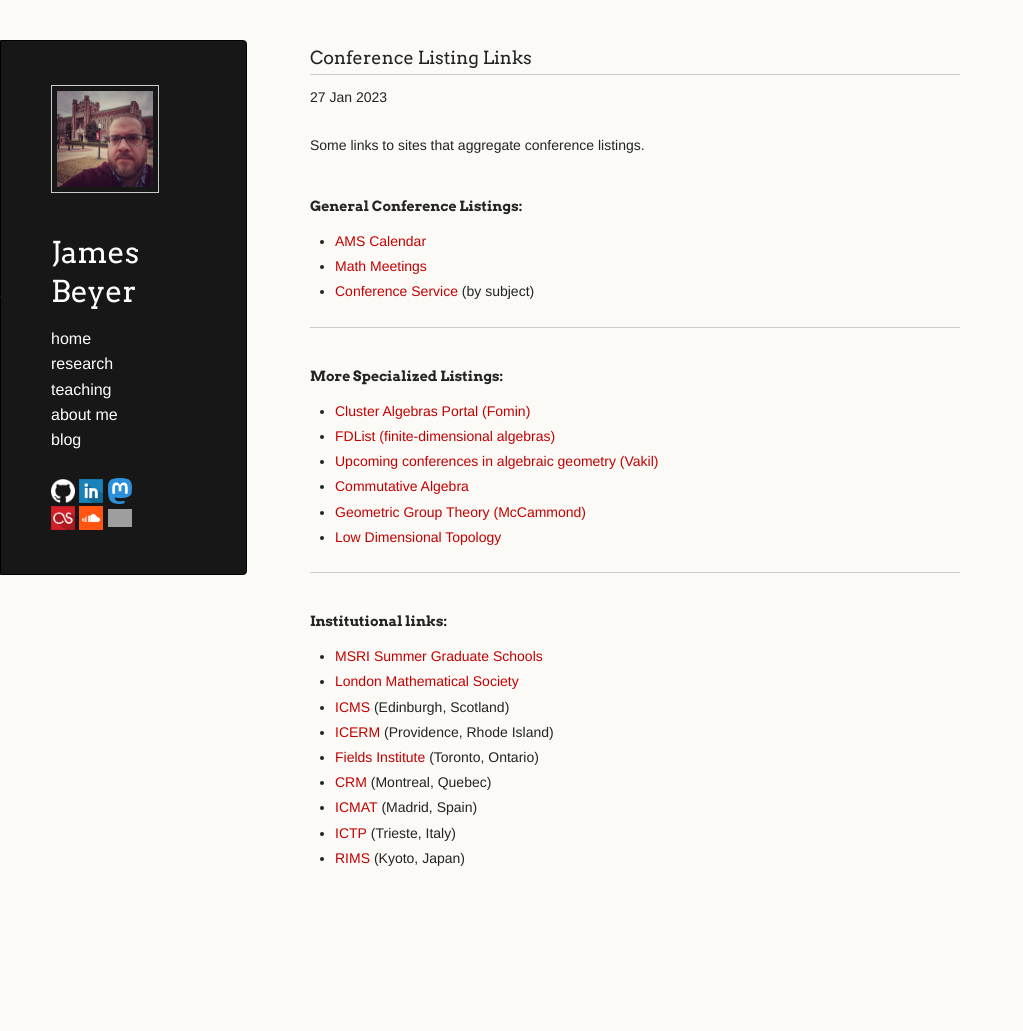
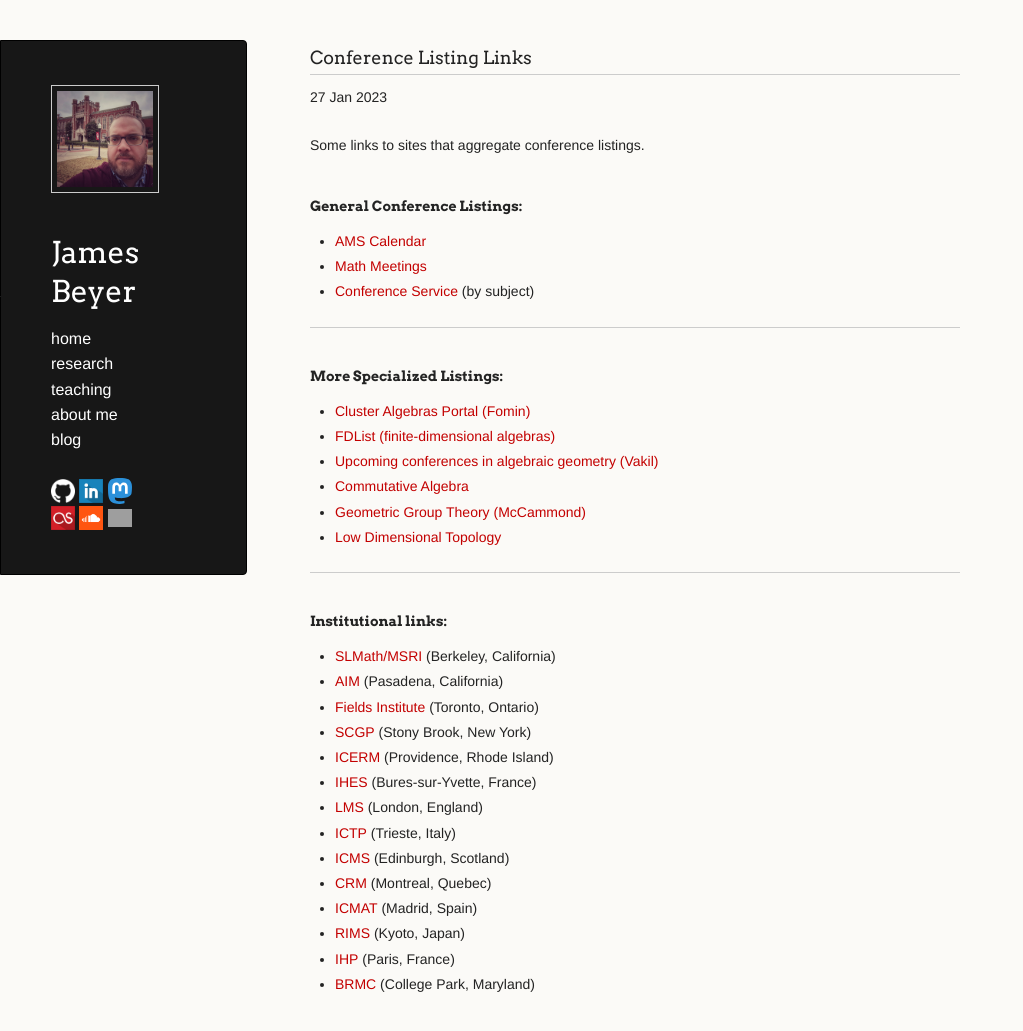
Before and after one commit to jebeyer/jebeyer.github.io, a Jekyll site: the page built from _posts/2023-01-27-conference_listings.md, in a window 1280 px wide and 1069 px high. Shown: the top 1031 px of the window, without its empty margins (0-1023 px from the left). Built offline with Jekyll 4.4.1, drawn with Linux system fonts in a browser that asks for light colours; a script that is not in the unit is left out; grey boxes are pictures that could not be loaded.

Commit message:
Update 2023-01-27-conference_listings.md
more and updated links

```diff
--- a/_posts/2023-01-27-conference_listings.md
+++ b/_posts/2023-01-27-conference_listings.md
@@ -26,12 +26,17 @@ Some links to sites that aggregate conference listings.
 ---
 
 #### Institutional links:
-* [MSRI Summer Graduate Schools](https://www.msri.org/web/msri/scientific/workshops/summer-graduate-school)
-* [London Mathematical Society](https://www.lms.ac.uk/events/lms-research-schools)
+* [SLMath/MSRI](https://www.slmath.org/workshops) (Berkeley, California)
+* [AIM](https://aimath.org/workshops/upcoming/) (Pasadena, California)
+* [Fields Institute](http://www.fields.utoronto.ca/activities/workshops) (Toronto, Ontario)
+* [SCGP](https://scgp.stonybrook.edu/science/workshops) (Stony Brook, New York)
+* [ICERM](https://icerm.brown.edu/programs/) (Providence, Rhode Island)
+* [IHES](https://www.ihes.fr/en/events/#conferences) (Bures-sur-Yvette, France)
+* [LMS](https://www.lms.ac.uk/events/lms-research-schools) (London, England)
+* [ICTP](https://www.ictp.it/home/scientific-calendar?s%5B5%5D=5&tt=) (Trieste, Italy)
 * [ICMS](https://www.icms.org.uk/workshops) (Edinburgh, Scotland)
-* [ICERM](https://icerm.brown.edu/programs/) (Providence, Rhode Island)
-* [Fields Institute](http://www.fields.utoronto.ca/activities/workshops) (Toronto, Ontario)
 * [CRM](https://www.crmath.ca/en/activities/schools/) (Montreal, Quebec)
 * [ICMAT](https://www.icmat.es/events/workshops/) (Madrid, Spain)
-* [ICTP](https://www.ictp.it/home/scientific-calendar?s%5B5%5D=5&tt=) (Trieste, Italy)
 * [RIMS](https://www.kurims.kyoto-u.ac.jp/kyoten/en/workshop.html) (Kyoto, Japan)
+* [IHP](https://www.ihp.fr/en/events) (Paris, France)
+* [BRMC](https://brinmrc.umd.edu/) (College Park, Maryland)
```
